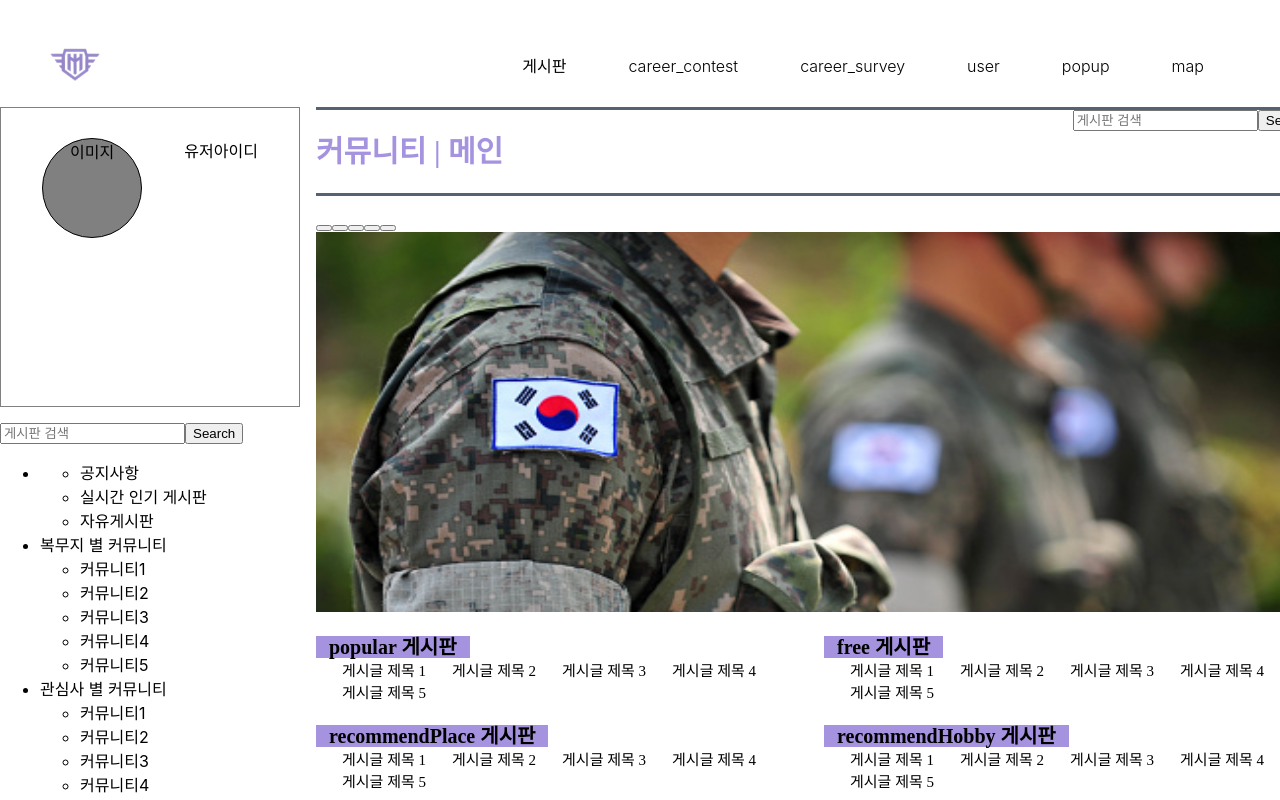
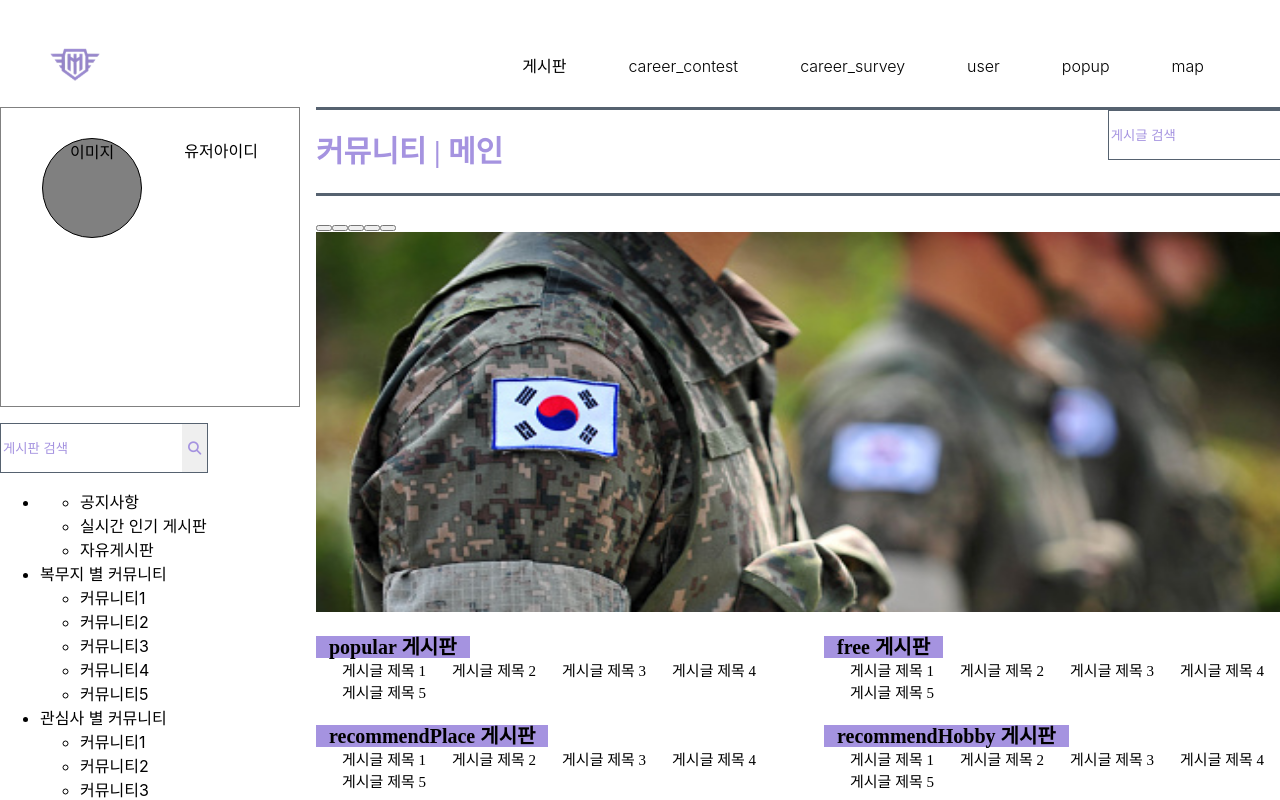
Before and after one commit to osamhack2022/WEB_MiliDream_Dreamers, a Next.js app in the folder frontend/: page /board in a window 1280 px wide. Shown: the top 800 px of the page. Built offline with nearby package versions, Linux system fonts and the light colour scheme.

Commit message:
Design : BaoardSearchBar Fin.
- 검색 바 CSS 작업 완료.
- 아이콘을 위한 font awasome cdn 추가.
- height 50px로 고정 .

Related to :
왼쪽 Navbar 위 게시판 검색 바(BoardSearchBar) 구현 #26

```diff
--- a/frontend/components/board/BoardHeader.js
+++ b/frontend/components/board/BoardHeader.js
@@ -4,7 +4,7 @@ export default function BoardHeader() {
   return (
     <div className="headerB">
       <h1>커뮤니티 | 메인</h1>
-      <BoardSearchBar />
+      <BoardSearchBar placeHolder="게시글 검색"/>
       <style jsx>{`
         .headerB {
           border-top: 3px solid #566270;
--- a/frontend/components/board/BoardSearchBar.js
+++ b/frontend/components/board/BoardSearchBar.js
@@ -1,19 +1,35 @@
 // 게시판 검색 기능
 
-export default function BoardSearchBar() {
+export default function BoardSearchBar({ placeHolder }) {
   return (
     <div>
       {/* bootstrap */}
       <nav className="navbar navbar-light">
         <form className="form-inline">
-          <input className="form-control mr-sm-2" type="search" placeholder="게시판 검색" aria-label="Search" />
-          <button className="btn btn-outline-success my-2 my-sm-0" type="submit">Search</button>
+          <input className="form-control mr-sm-2" type="search" placeholder={placeHolder} aria-label="Search" />
+          <button className="btn btn-outline-success my-sm-0" type="submit"><i className="fa fa-search"></i></button>
         </form>
       </nav>
       <style jsx>{`
         .form-inline {
           display: flex;
         }
+        .form-control.mr-sm-2 {
+          border: 1px solid #566270;
+          border-right: 0px;
+          border-radius: 0px;
+          height: 50px;
+          /* outline: 1px solid #566270; */
+        }
+        .form-control.mr-sm-2::placeholder {
+          color: #A593E0;
+        }
+        .btn {
+          border: 1px solid #566270;
+          border-left: 0px;
+          border-radius: 0px;
+          color: #A593E0;
+        }
       `}</style>
     </div>
   )
--- a/frontend/pages/_document.js
+++ b/frontend/pages/_document.js
@@ -6,6 +6,7 @@ export default function Document() {
       <Head>
         <link href="https://cdn.jsdelivr.net/npm/bootstrap@5.2.2/dist/css/bootstrap.min.css" rel="stylesheet" integrity="sha384-Zenh87qX5JnK2Jl0vWa8Ck2rdkQ2Bzep5IDxbcnCeuOxjzrPF/et3URy9Bv1WTRi" crossOrigin="anonymous" />
         <script id="bootstrap-cdn" src="https://cdn.jsdelivr.net/npm/bootstrap@5.2.2/dist/js/bootstrap.bundle.min.js" integrity="sha384-OERcA2EqjJCMA+/3y+gxIOqMEjwtxJY7qPCqsdltbNJuaOe923+mo//f6V8Qbsw3" crossOrigin="anonymous"></script>
+        <link rel="stylesheet" href="https://cdnjs.cloudflare.com/ajax/libs/font-awesome/6.2.0/css/all.min.css" integrity="sha512-xh6O/CkQoPOWDdYTDqeRdPCVd1SpvCA9XXcUnZS2FmJNp1coAFzvtCN9BmamE+4aHK8yyUHUSCcJHgXloTyT2A==" crossOrigin="anonymous" referrerpolicy="no-referrer" />
       </Head>
       <body>
         <Main />
--- a/frontend/pages/board/index.js
+++ b/frontend/pages/board/index.js
@@ -16,7 +16,7 @@ export default function board() {
             <BoardUser />
           </div>
           <div className="navBar">
-            <BoardSearchBar />
+            <BoardSearchBar placeHolder="게시판 검색"/>
             <BoardNavBar />
           </div>
           <div className="banner">
```
